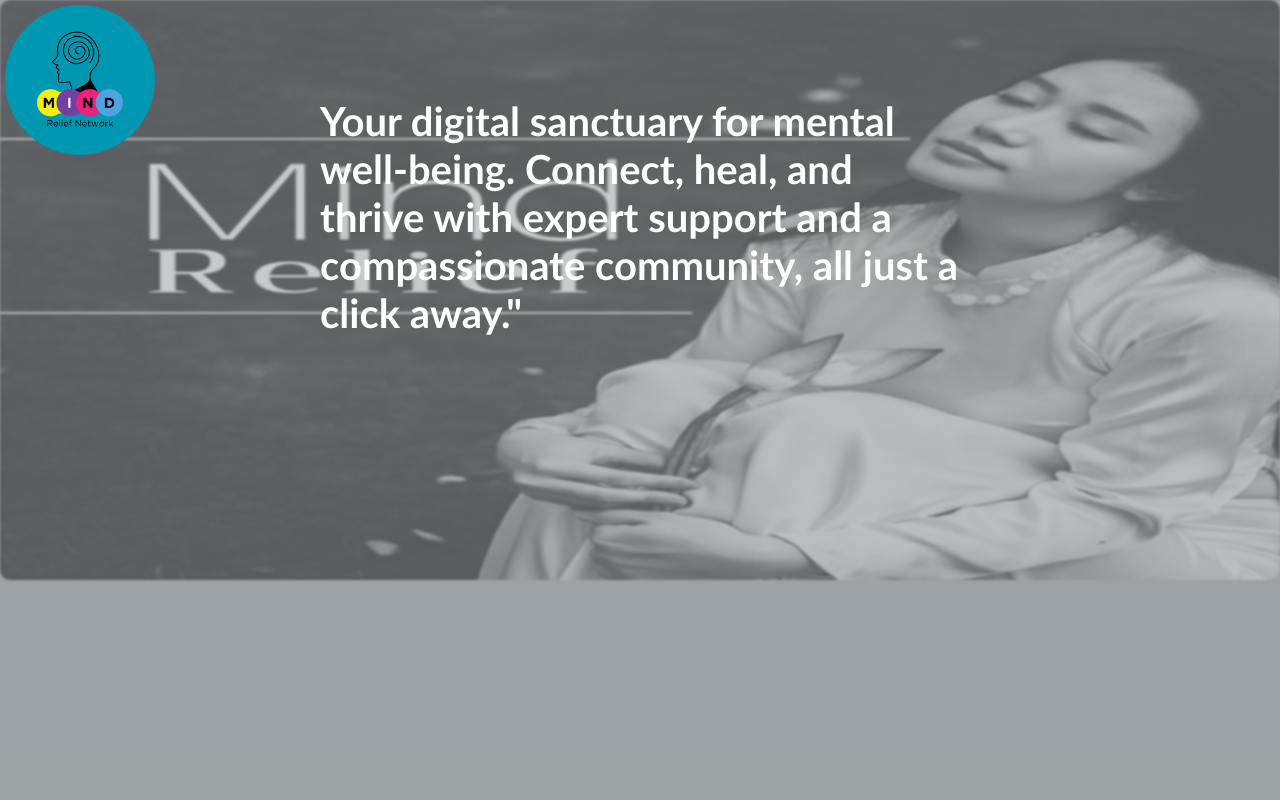
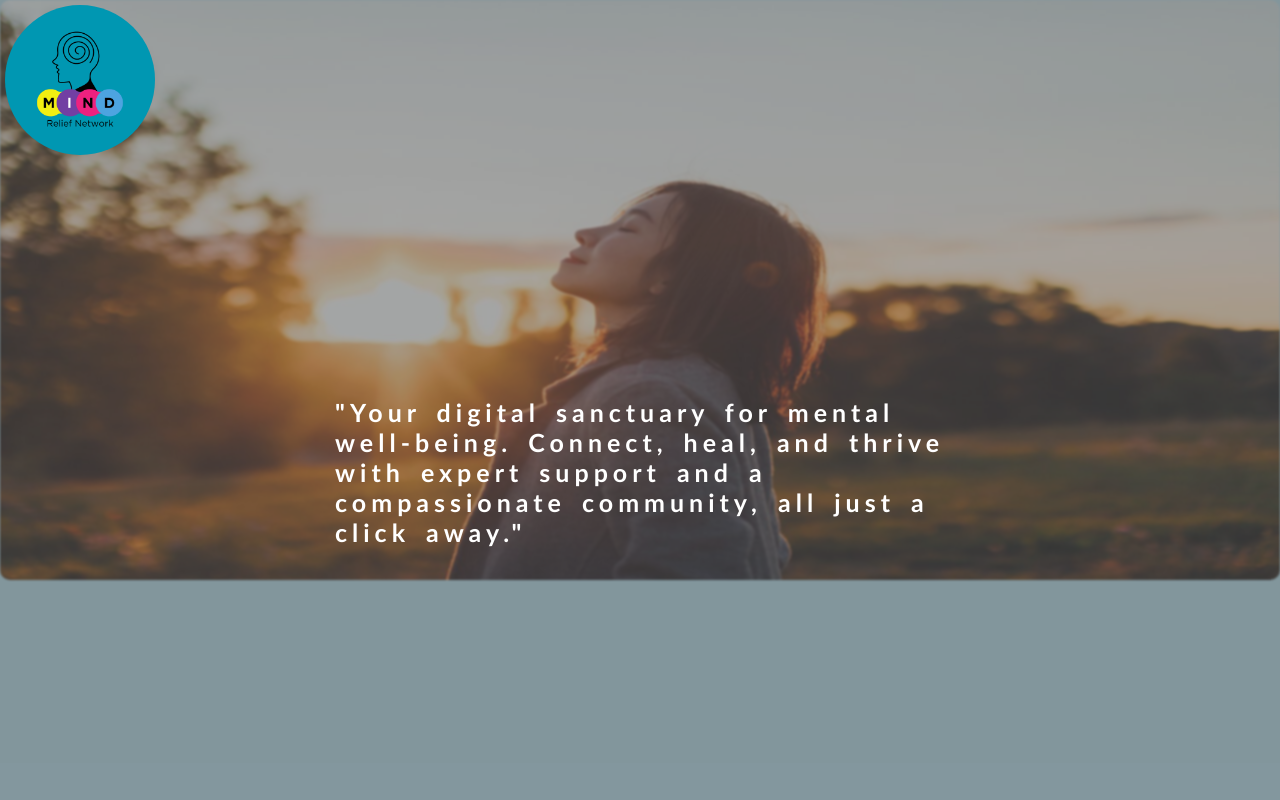
Before and after one commit to daphine-1207/MindRelief-Network-WebApp, a Django app: page / in a window 1280 px wide. Run offline with Django 5.2, Linux system fonts and the light colour scheme.

Commit message:
worked partly on the index-page

```diff
--- a/MindReliefApp/templates/index.html
+++ b/MindReliefApp/templates/index.html
@@ -11,16 +11,8 @@
  body {
         margin: 0;
         font-family: Arial, sans-serif;
-        background-color: rgba(73, 92, 100, 0.55);
+        background-color: rgb(173, 216, 230);
         display: flex;
-    }
-
-    .container {
-        max-width: 1200px;
-        margin: 0 auto;
-        padding: 20px;
-        text-align: center;
-        position: relative;
     }
 
     .mindrel-image {
@@ -36,7 +28,7 @@
         left: 0;
         width: 100%;
         height: 100%;
-        background-color: rgba(157, 161, 162, 0.55);
+        background-color: rgba(96, 98, 98, 0.55);
         z-index: 1;
     }
 
@@ -49,6 +41,7 @@
         width: 150px;
         height: auto;
         border-radius: 50%;
+
     }
 
     .login-button {
@@ -75,22 +68,24 @@
         margin-right: 5px;
     }
 
-    .welcome-message {
-        font-family: 'Trebuchet MS', 'Lucida Sans Unicode', 'Lucida Grande', 'Lucida Sans', Arial, sans-serif;
+    .quote {
+        font-family:'Gill Sans', 'Gill Sans MT', Calibri, 'Trebuchet MS', sans-serif;
         position: absolute;
-        top: 70px;
-        left: 50%;
+        top: 380px;
+        margin-left: 650px;
         transform: translateX(-50%);
-        z-index: 2;
-        font-size: 40px;
+        z-index: 1;
+        font-size: 25px;
         color: white;
+        letter-spacing: 5px;
+        word-spacing: 5px;
     }
 </style>
 <body>
         <div class="blur-overlay"></div>
-        <h1 class="welcome-message"> Your digital sanctuary for mental well-being. Connect, heal, and thrive with expert support and a compassionate community, all just a click away."
+        <h1 class="quote"> "Your digital sanctuary for mental well-being. Connect, heal, and thrive with expert support and a compassionate community, all just a click away."
         </h1>
-        <img src="{% static 'images/mindrel.jpg' %}" alt="MindRelief Image" class="mindrel-image">
+        <img src="{% static 'images/mindrel1.jpg' %}" alt="MindRelief Image" class="mindrel-image">
         <img src="{% static 'images/MindRelief-logo.png' %}" alt="Logo" class="logo">
 
 
```
Also changed, not shown: MindReliefApp/static/images/backg-image.jpg (added), MindReliefApp/static/images/mindrel1.jpg (added).
